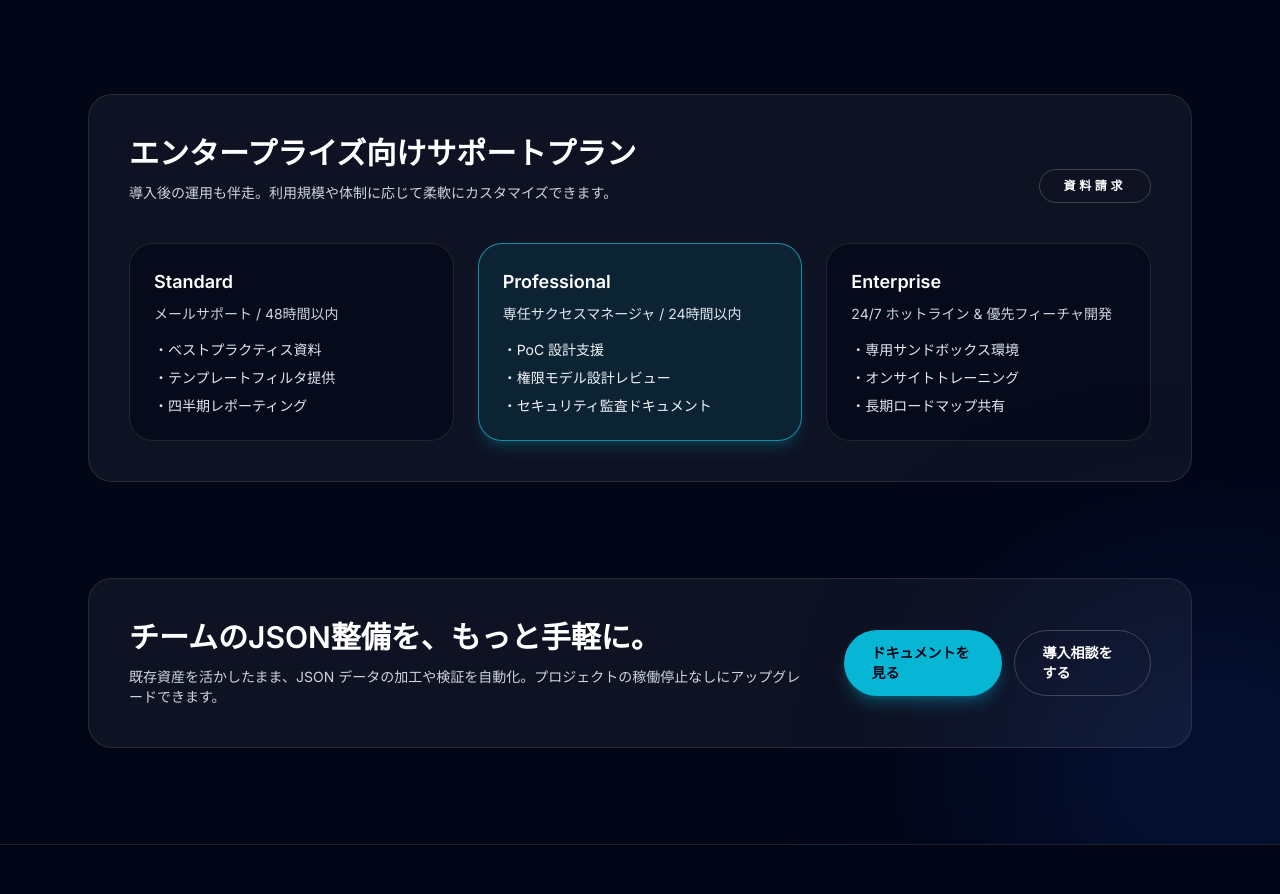
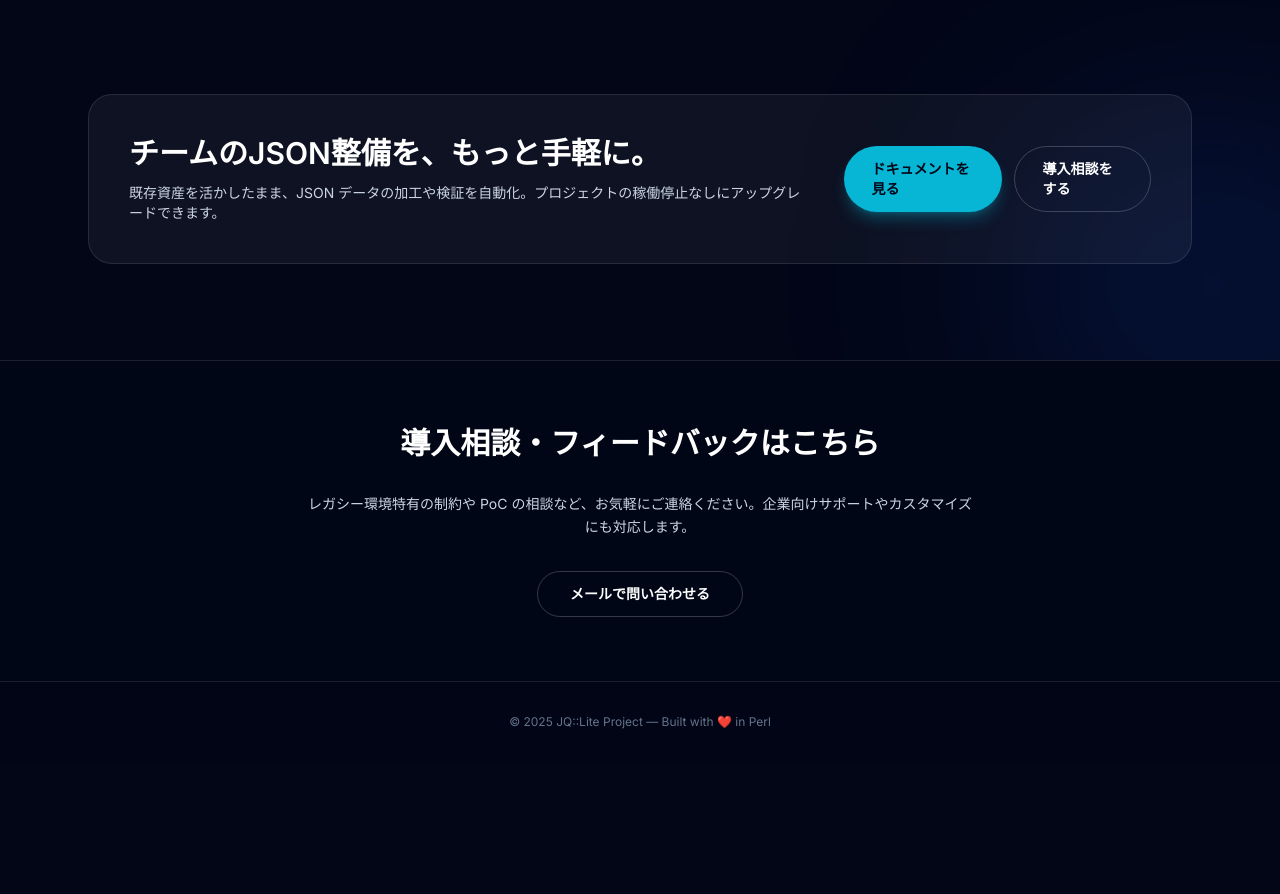
Before and after one commit to kawamurashingo/JQ-Lite, a plain HTML site: page index.html in a window 1280 px wide. Shown: the part 4399-5293 px from the top of the page. After the commit the page ends 5161 px from the top, so only its background shows below. Drawn offline with nearby package versions, Linux system fonts and the light colour scheme.

Commit message:
Remove enterprise support plan section

```diff
--- a/index.html
+++ b/index.html
@@ -349,48 +349,6 @@ jq-lite users.json '.users | map(select(.active)) | length'
       </div>
     </section>
 
-    <!-- Support Plans -->
-    <section class="mx-auto max-w-6xl px-6 pb-24">
-      <div class="rounded-3xl border border-white/10 bg-white/5 p-10">
-        <div class="flex flex-col gap-6 md:flex-row md:items-end md:justify-between">
-          <div>
-            <h2 class="text-3xl font-semibold text-white">エンタープライズ向けサポートプラン</h2>
-            <p class="mt-3 text-sm text-slate-300">導入後の運用も伴走。利用規模や体制に応じて柔軟にカスタマイズできます。</p>
-          </div>
-          <a href="mailto:info@example.com" class="inline-flex items-center justify-center gap-2 rounded-full border border-white/20 px-6 py-2 text-xs font-semibold uppercase tracking-[0.3em] text-white transition hover:border-white hover:-translate-y-0.5">資料請求</a>
-        </div>
-        <div class="mt-10 grid gap-6 md:grid-cols-3">
-          <div class="rounded-3xl border border-white/10 bg-slate-950/60 p-6">
-            <h3 class="text-lg font-semibold text-white">Standard</h3>
-            <p class="mt-2 text-sm text-slate-300">メールサポート / 48時間以内</p>
-            <ul class="mt-4 space-y-2 text-sm text-slate-200">
-              <li>・ベストプラクティス資料</li>
-              <li>・テンプレートフィルタ提供</li>
-              <li>・四半期レポーティング</li>
-            </ul>
-          </div>
-          <div class="rounded-3xl border border-cyan-400/60 bg-cyan-500/10 p-6 shadow-lg shadow-cyan-500/20">
-            <h3 class="text-lg font-semibold text-white">Professional</h3>
-            <p class="mt-2 text-sm text-slate-200">専任サクセスマネージャ / 24時間以内</p>
-            <ul class="mt-4 space-y-2 text-sm text-slate-100">
-              <li>・PoC 設計支援</li>
-              <li>・権限モデル設計レビュー</li>
-              <li>・セキュリティ監査ドキュメント</li>
-            </ul>
-          </div>
-          <div class="rounded-3xl border border-white/10 bg-slate-950/60 p-6">
-            <h3 class="text-lg font-semibold text-white">Enterprise</h3>
-            <p class="mt-2 text-sm text-slate-300">24/7 ホットライン &amp; 優先フィーチャ開発</p>
-            <ul class="mt-4 space-y-2 text-sm text-slate-200">
-              <li>・専用サンドボックス環境</li>
-              <li>・オンサイトトレーニング</li>
-              <li>・長期ロードマップ共有</li>
-            </ul>
-          </div>
-        </div>
-      </div>
-    </section>
-
     <!-- CTA -->
     <section class="mx-auto max-w-6xl px-6 pb-24">
       <div class="flex flex-col gap-10 rounded-3xl border border-white/10 bg-white/5 p-10 md:flex-row md:items-center md:justify-between">
```
